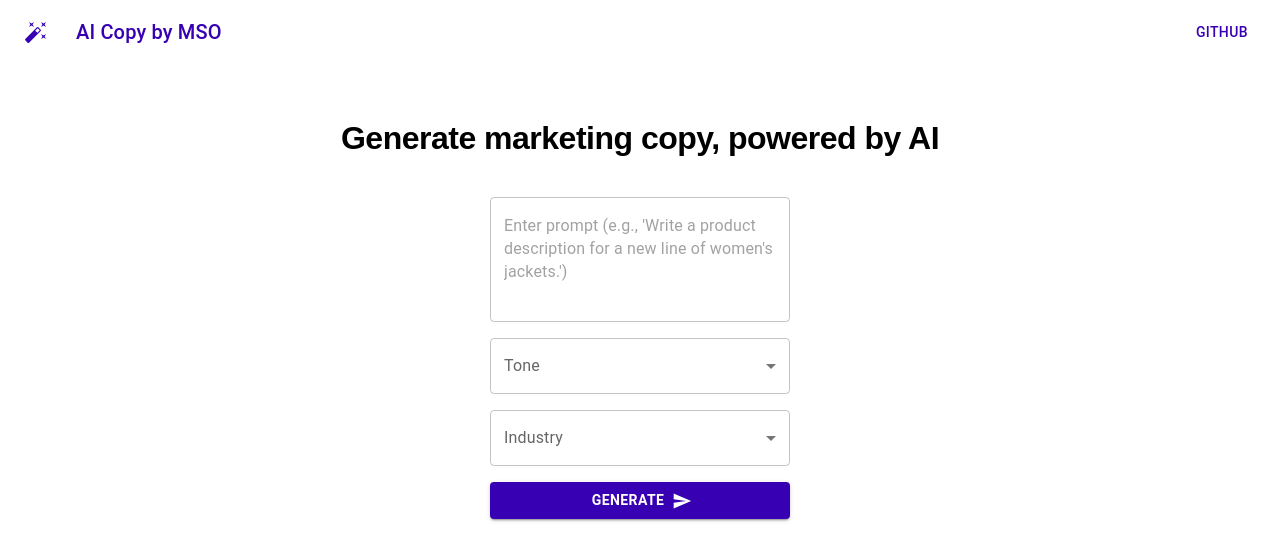
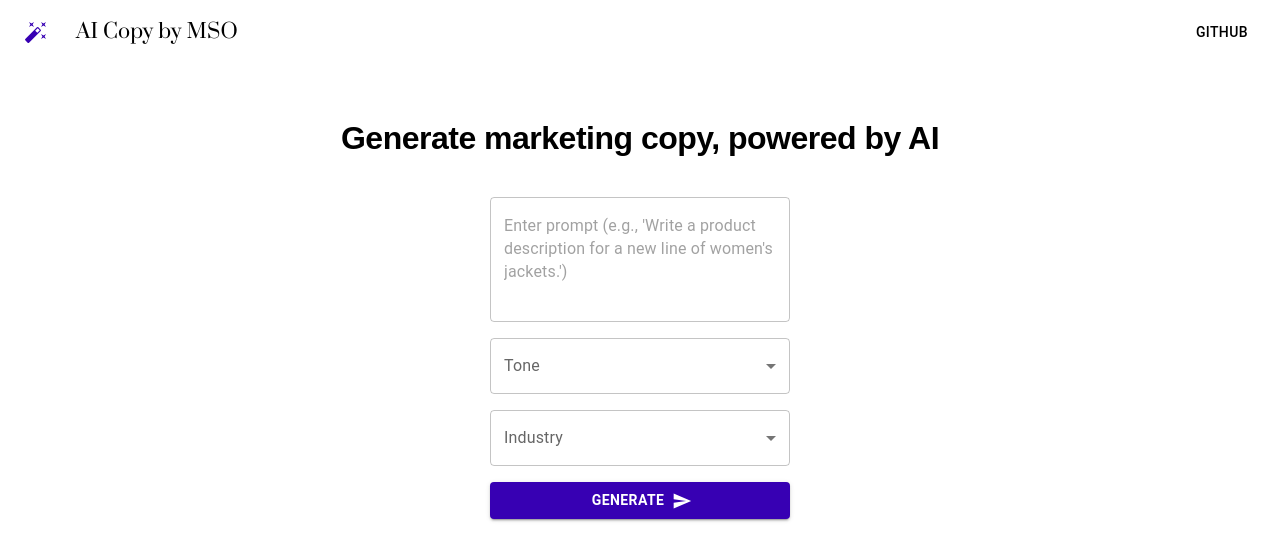
Before and after one commit to markohanesian/ai-copy-mso, a React (Create React App) app in the folder frontend/: page / in a window 1280 px wide. Shown: the top 560 px of the page. Built offline with nearby package versions, Linux system fonts and the light colour scheme.

Commit message:
Update nav fonts

```diff
--- a/frontend/public/index.html
+++ b/frontend/public/index.html
@@ -25,6 +25,9 @@
       Learn how to configure a non-root public URL by running `npm run build`.
     -->
     <link href="https://fonts.googleapis.com/css2?family=Inter:wght@400;700&display=swap" rel="stylesheet">
+    <link rel="preconnect" href="https://fonts.googleapis.com">
+<link rel="preconnect" href="https://fonts.gstatic.com" crossorigin>
+<link href="https://fonts.googleapis.com/css2?family=Prata&display=swap" rel="stylesheet">
     <title>AI Copy MSO</title>
   </head>
   <body>
--- a/frontend/src/components/Nav.js
+++ b/frontend/src/components/Nav.js
@@ -27,14 +27,18 @@
           <Typography
             variant="h6"
             component="div"
-            sx={{ flexGrow: 1, color: "#3700b3" }}
+            sx={{
+              flexGrow: 1,
+              color: "black",
+              fontFamily: "Prata, serif",
+            }}
           >
-            AI Copy by MSO{" "}
+            AI Copy by MSO
           </Typography>
           <Button
             color="inherit"
             href="https://github.com/markohanesian/ai-copy-mso"
-            sx={{ color: "#3700b3" }}
+            sx={{ color: "black" }}
           >
             GitHub
           </Button>
--- a/frontend/src/index.css
+++ b/frontend/src/index.css
@@ -1,3 +1,4 @@
+
 body {
   margin: 0;
   font-family: -apple-system, BlinkMacSystemFont, 'Segoe UI', 'Roboto', 'Oxygen',
```
